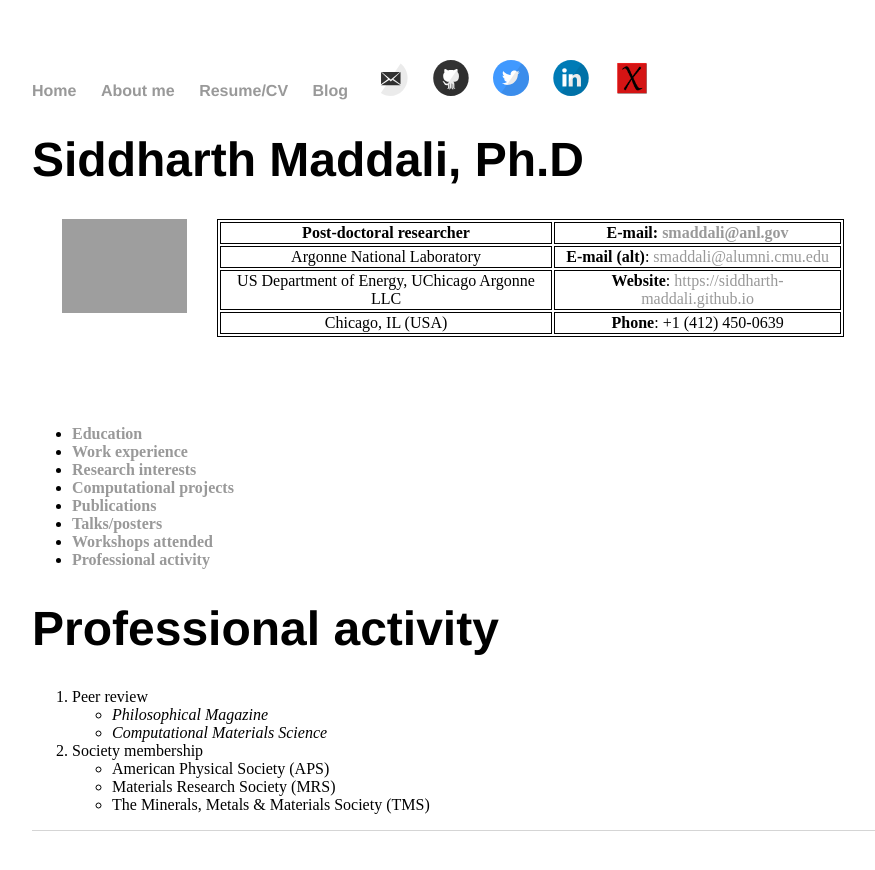
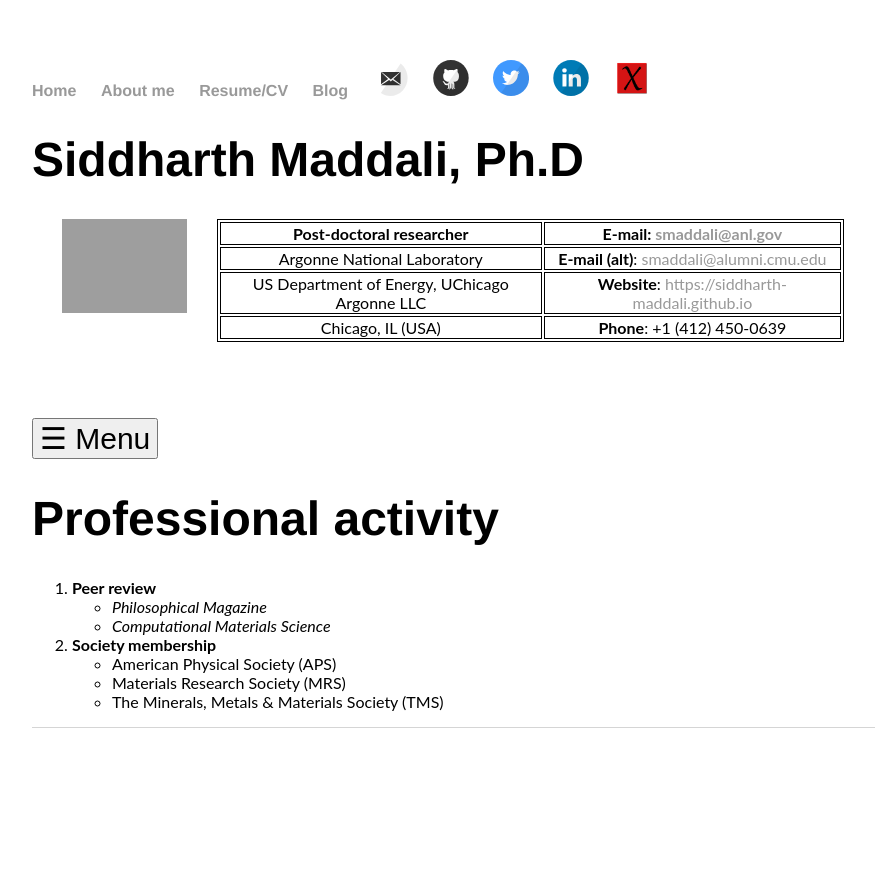
Before and after one commit to siddharth-maddali/siddharth-maddali.github.io, a Jekyll site: the page built from resume-cv/professional.md, in a window 1280 px wide. Shown: the top 870 px of the page, without its empty margins (160-1035 px from the left). Built offline with Jekyll 4.4.1, drawn with Linux system fonts in a browser that asks for light colours.

Commit message:
Now have a working side nav bar

```diff
--- /dev/null
+++ b/_includes/resume-nav-body.html
@@ -0,0 +1,18 @@
+<div id="mySidenav" class="sidenav">
+	<a href="javascript:void(0)" class="closebtn" onclick="closeNav()">&times;</a>
+	{% for item in site.data.resume-navigation %}
+		<a href="{{ item.link }}" onclick="closeNav()">{{ item.name }}</a>
+	{%  endfor %}
+</div>
+
+<button style="font-size:30px;cursor:pointer" onclick="openNav()">&#9776; Menu</button>
+
+<script>
+	function openNav() {
+	  document.getElementById("mySidenav").style.width = "250px";
+	}
+
+	function closeNav() {
+	  document.getElementById("mySidenav").style.width = "0";
+	}
+</script>
--- /dev/null
+++ b/_includes/resume-nav-head.html
@@ -0,0 +1,45 @@
+<meta name="viewport" content="width=device-width, initial-scale=1">
+<style>
+	body {
+	  font-family: "Lato", sans-serif;
+	}
+
+	.sidenav {
+	  height: 100%;
+	  width: 0;
+	  position: fixed;
+	  z-index: 1;
+	  top: 0;
+	  left: 0;
+	  background-color: #111;
+	  overflow-x: hidden;
+	  transition: 0.5s;
+	  padding-top: 60px;
+	}
+
+	.sidenav a {
+	  padding: 8px 8px 8px 32px;
+	  text-decoration: none;
+	  font-size: 25px;
+	  color: #818181;
+	  display: block;
+	  transition: 0.3s;
+	}
+
+	.sidenav a:hover {
+	  color: #f1f1f1;
+	}
+
+	.sidenav .closebtn {
+	  position: absolute;
+	  top: 0;
+	  right: 25px;
+	  font-size: 36px;
+	  margin-left: 50px;
+	}
+
+	@media screen and (max-height: 450px) {
+	  .sidenav {padding-top: 15px;}
+	  .sidenav a {font-size: 18px;}
+	}
+</style>
--- a/_layouts/cv.html
+++ b/_layouts/cv.html
@@ -19,6 +19,7 @@
 			<style>
 				table, th, td { border: 1px solid black; }
 			</style>
+			{% include resume-nav-head.html %}
 			{% seo %}
 		</head>
 		<body>
@@ -49,18 +50,7 @@
 				</tr>
 			</table>
 			<br><br><br><br>
-			<div style="width:100%">
-				<ul>
-					<li><a href="{{ site.url }}/resume-cv/education"><b>Education</b></a></li>
-					<li><a href="{{ site.url }}/resume-cv/workex"><b>Work experience</b></a></li>
-					<li><a href="{{ site.url }}/resume-cv/resint"><b>Research interests</b></a></li>
-					<li><a href="{{ site.url }}/resume-cv/softproj"><b>Computational projects</b></a></li>
-					<li><a href="{{ site.url }}/resume-cv/pubs"><b>Publications</b></a></li>
-					<li><a href="{{ site.url }}/resume-cv/presentations"><b>Talks/posters</b></a></li>
-					<li><a href="{{ site.url }}/resume-cv/workshops"><b>Workshops attended</b></a></li>
-					<li><a href="{{ site.url }}/resume-cv/professional"><b>Professional activity</b></a></li>
-				</ul>
-			</div>
+			{% include resume-nav-body.html %}
 			<div class="container">
 
 			{{ content }}
--- a/resume-cv/professional.md
+++ b/resume-cv/professional.md
@@ -5,12 +5,12 @@
 
 # Professional activity
 
-1. Peer review
+1. **Peer review**
 	* _Philosophical Magazine_
 	* _Computational Materials Science_
 
 
-1. Society membership
+1. **Society membership**
 	* American Physical Society (APS)
 	* Materials Research Society (MRS)
 	* The Minerals, Metals & Materials Society (TMS)
```
Also changed, not shown: _data/resume-navigation.yml (added, +16 -0 lines), resume-cv/education.md (+2 -0 lines), resume-cv/resint.md (+3 -1 lines), resume-cv/workex.md (+2 -0 lines).
